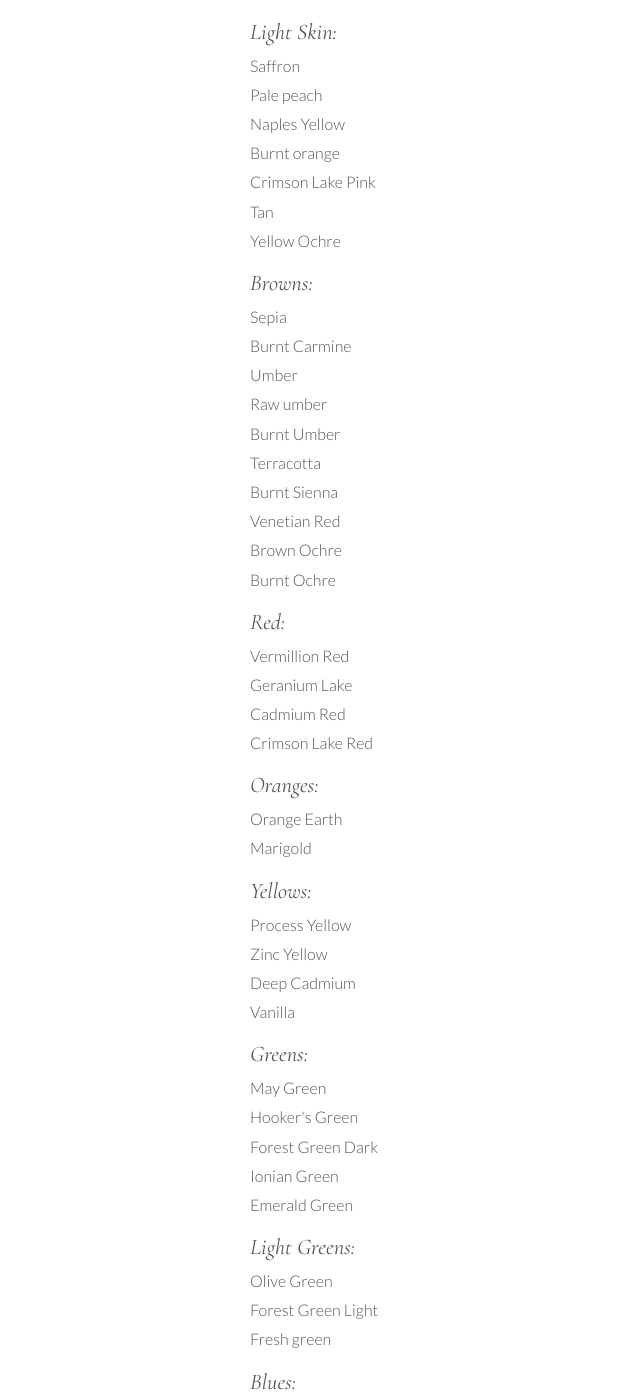
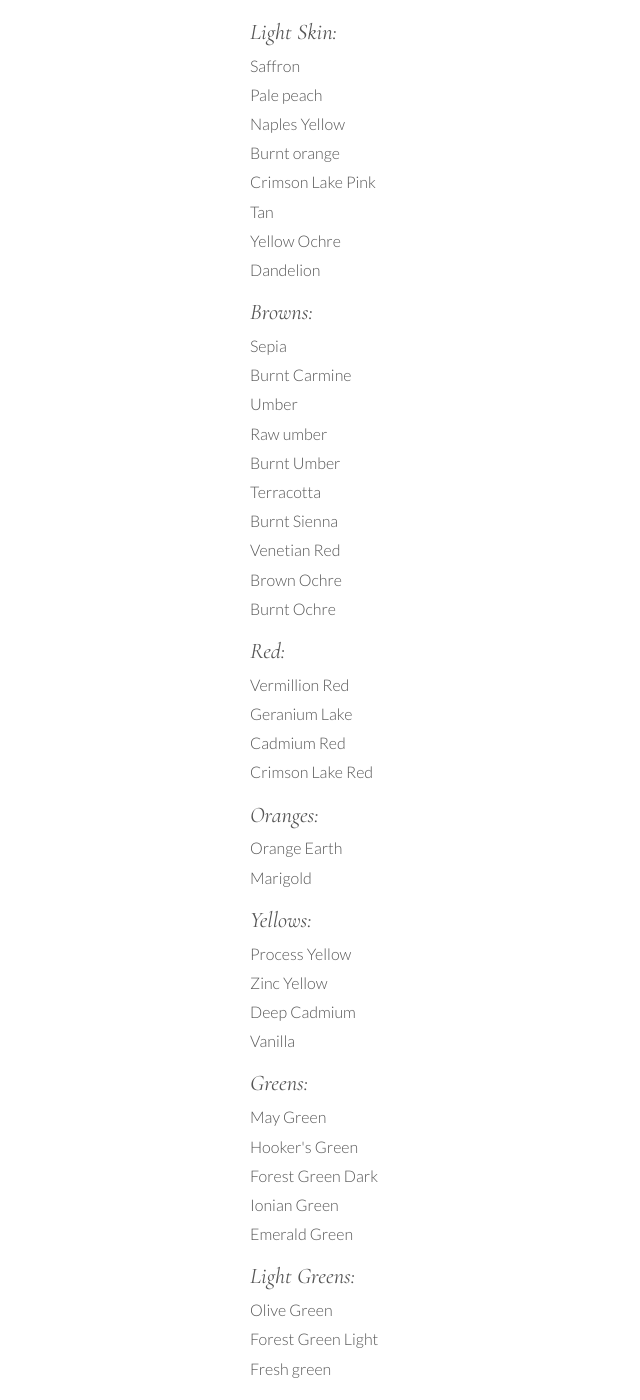
Before and after one commit to CollectionsOfThisKind/collectionsofthiskind.github.io, a Jekyll site: the page built from pages/lists/lists/pastels.html, in a window 1280 px wide and 1400 px high, scrolled down 591 px. Shown: the whole window, without its empty margins (0-640 px from the left). Built offline with Jekyll 4.4.1, drawn with Linux system fonts in a browser that asks for light colours.

Commit message:
Add files via upload

```diff
--- a/pages/lists/lists/pastels.html
+++ b/pages/lists/lists/pastels.html
@@ -44,6 +44,7 @@ layout: page
 <li>Crimson Lake Pink</li>
 <li>Tan</li>
 <li>Yellow Ochre</li>
+<li>Dandelion</li>
 </ul>
 <p></p>
 <h2>Browns:</h2>
```
Also changed, not shown: other parts of pages/lists/lists/pastels.html (+1 -0 lines).
